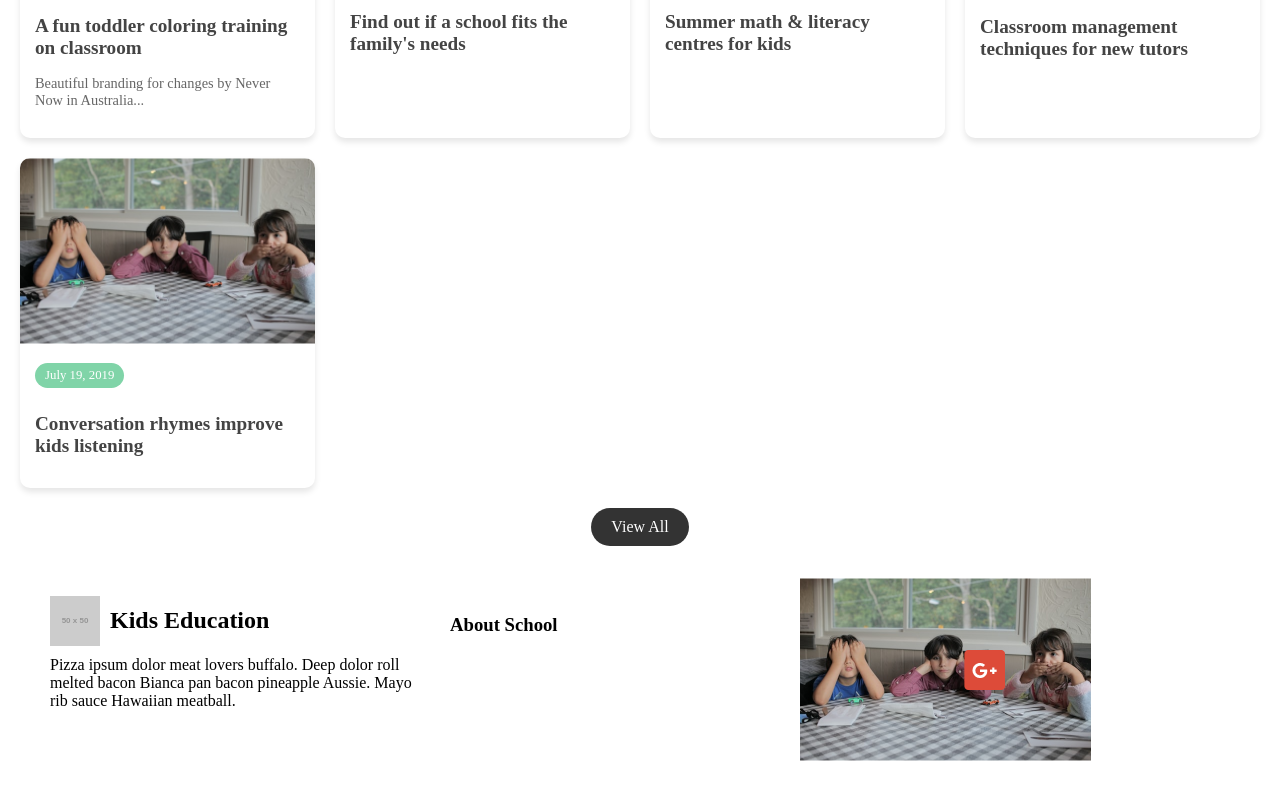
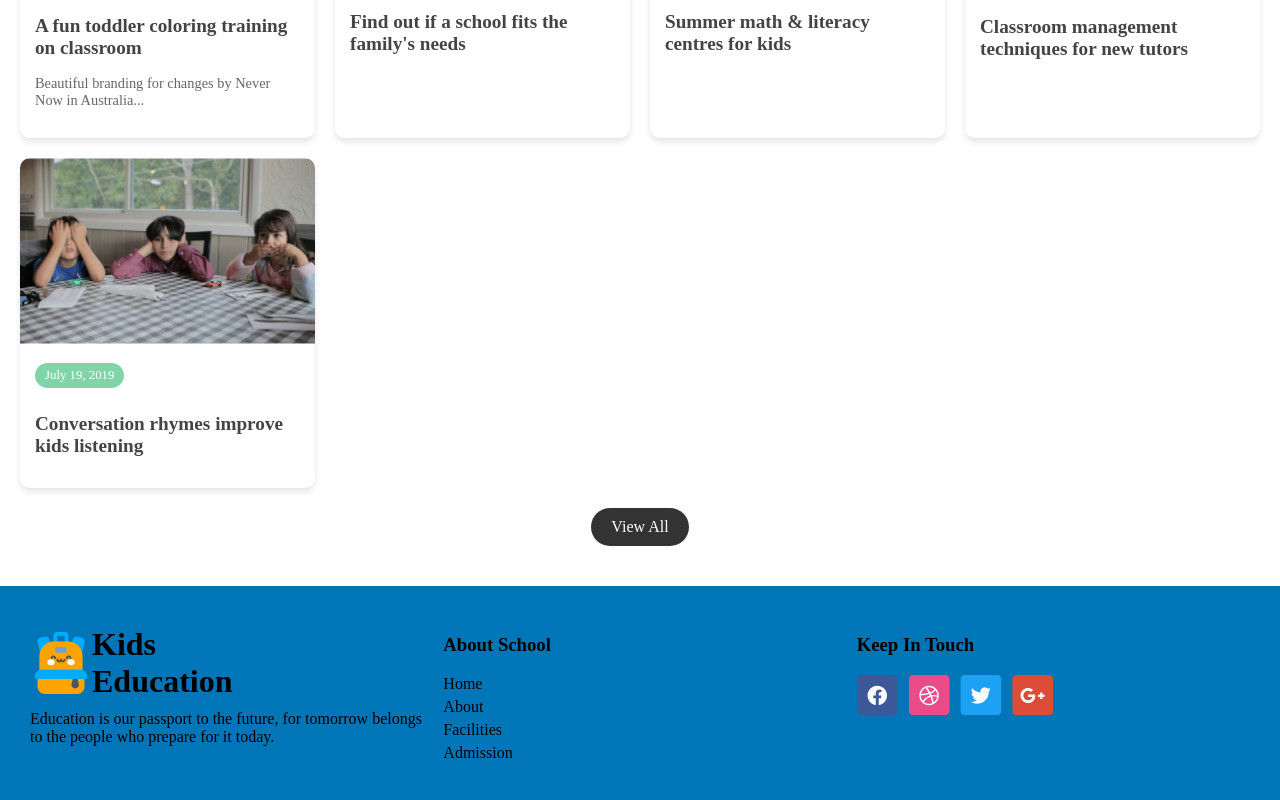
Before and after one commit to shabeen-sr/assignment-2-repo, a plain HTML site: page index.html in a window 1280 px wide. Shown: the part 1515-2315 px from the top of the page. Before the commit the page ends 2283 px from the top, so only its background shows below. Drawn offline with Linux system fonts and the light colour scheme; placeholder pictures from the web are drawn by us.

Commit message:
add all data

```diff
--- a/index.css
+++ b/index.css
@@ -295,14 +295,13 @@ h1 {
 
 /* footer section styles */
 
-.footer {
-  background-color: #00a2ff;
-  color: white;
+.footer{
+  background-color: #0076b9;
   padding: 20px;
 }
 
-.footer-container {
-  max-width: 1200px;
+.footer-container{
+  max-width: 1440px;
   margin: 0 auto;
   display: flex;
   justify-content: space-between;
@@ -310,74 +309,59 @@ h1 {
   flex-wrap: wrap;
 }
 
-.footer-section {
+.footer-section{
   flex: 1;
   margin: 10px;
   min-width: 250px;
 }
 
-.footer-logo {
+.footer-logo{
   display: flex;
   align-items: center;
+  margin-top: 10px;
 }
 
-.footer-logo img {
-  width: 50px;
-  height: 50px;
-  margin-right: 10px;
+
+.footer-title{
+  margin: 0;
+  font-weight: 700;
+  font-size: 2rem;
+
 }
 
-.footer-logo h2 {
-  margin: 0;
-  font-size: 24px;
+.footer-description{
+  margin: 10px 0;
+  font-weight: 400;
+  font-size: 1rem;
 }
 
-.footer-description {
-  margin: 10px 0;
-}
-
-.footer-menu ul {
+.footer-menu-items{
   list-style: none;
   padding: 0;
 }
 
-.footer-menu ul li {
+.footer-menu-items li{
   margin: 5px 0;
 }
 
-.footer-menu ul li a {
-  color: white;
+.footer-menu-items li a{
   text-decoration: none;
+  color: black;
 }
 
-.footer-social {
+.footer-socialm{
   display: flex;
   gap: 10px;
 }
 
-.footer-social a {
-  width: 30px;
-  height: 30px;
+.footer-socialm a{
   display: flex;
   align-items: center;
   justify-content: center;
-  background-color: white;
-  border-radius: 50%;
-  color: #00a2ff;
-  text-decoration: none;
-  font-size: 16px;
+
 }
 
-@media (max-width: 768px) {
-  .footer-container {
-      flex-direction: column;
-      align-items: center;
-  }
 
-  .footer-section {
-      text-align: center;
-  }
-}
 
 
 
@@ -433,17 +417,27 @@ h1 {
     max-width: 80%;
   }
 
-  .cards {
+  /* .cards {
     padding-left: 50px;
     flex-direction: column;
     grid-template-columns: repeat(1, 1fr);
     justify-content: center;
 
 
+  } */
+
+
+
+  .footer-container{
+    flex-direction: column;
+    align-items: flex-start;
   }
 
 
 
 
 
+
+
+
 }
--- a/index.html
+++ b/index.html
@@ -128,19 +128,19 @@
 
     </main>
 
-    <footer>
+    <footer class="footer">
         <div class="footer-container">
             <div class="footer-section">
                 <div class="footer-logo">
-                    <img src="https://via.placeholder.com/50" alt="Logo">
-                    <h2>Kids Education</h2>
+                    <img src="assets/logo.png" alt="" >
+                    <h2 class="footer-title">Kids<br>Education</h2>
                 </div>
-                <p class="footer-description">Pizza ipsum dolor meat lovers buffalo. Deep dolor roll melted bacon Bianca pan bacon pineapple Aussie. Mayo rib sauce Hawaiian meatball.</p>
+                <p class="footer-description">Education is our passport to the future, for tomorrow belongs to the people who prepare for it today.</p>
             </div>
 
-            <div class="footer-section footer-menu">
+            <div class="footer-section">
                 <h3>About School</h3>
-                <ul>
+                <ul class="footer-menu-items">
                     <li><a href="">Home</a></li>
                     <li><a href="">About</a></li>
                     <li><a href="">Facilities</a></li>
@@ -150,10 +150,10 @@
 
             <div class="footer-section">
                 <h3>Keep In Touch</h3>
-                <div class="footer-social">
+                <div class="footer-socialm">
                     <a href=""><img src="assets/fb.png" alt=""></a>
                     <a href=""><img src="assets/dribble.png" alt=""></a>
-                    <a href=""><img src="assets/story-5.png" alt=""></a>
+                    <a href=""><img src="assets/twitter.png" alt=""></a>
                     <a href=""><img src="assets/google+.png" alt=""></a>
                 </div>
             </div>
```
